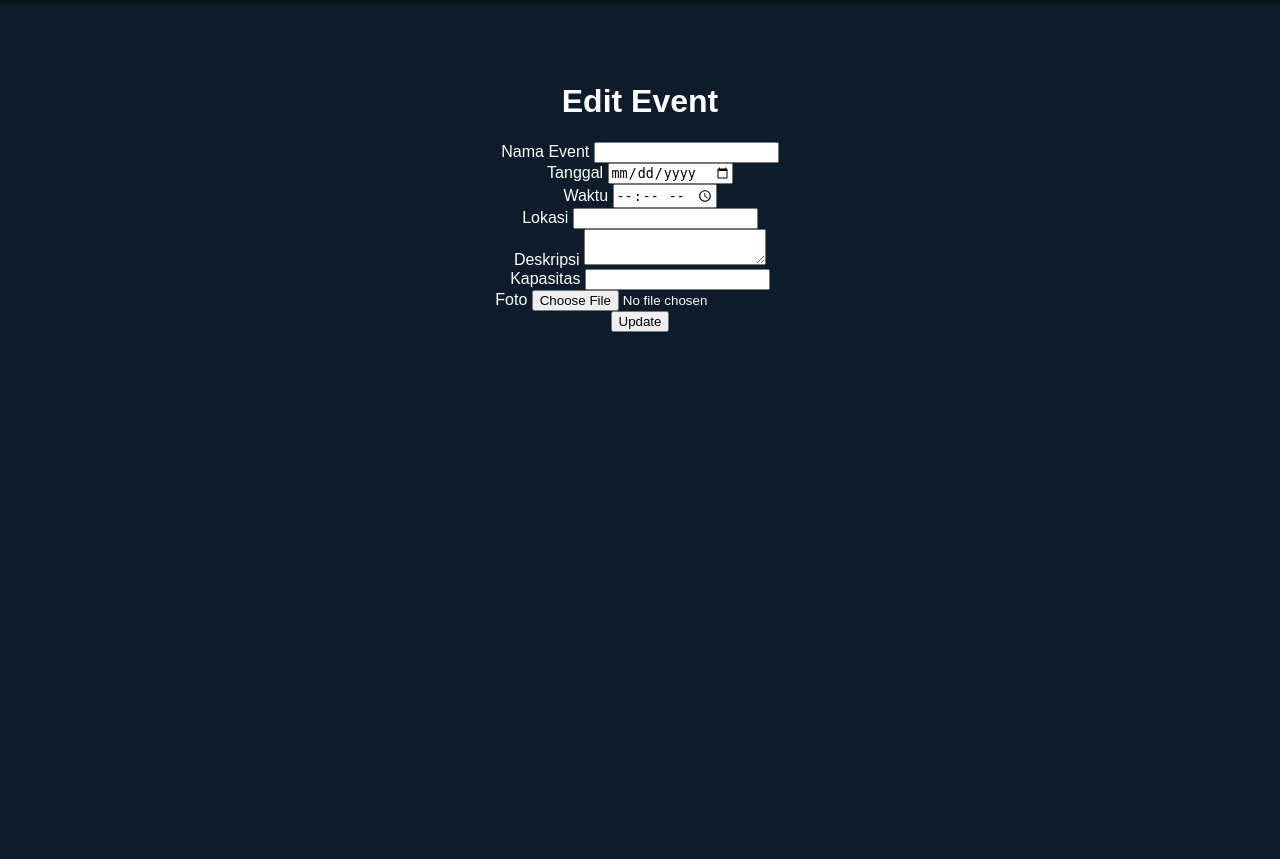
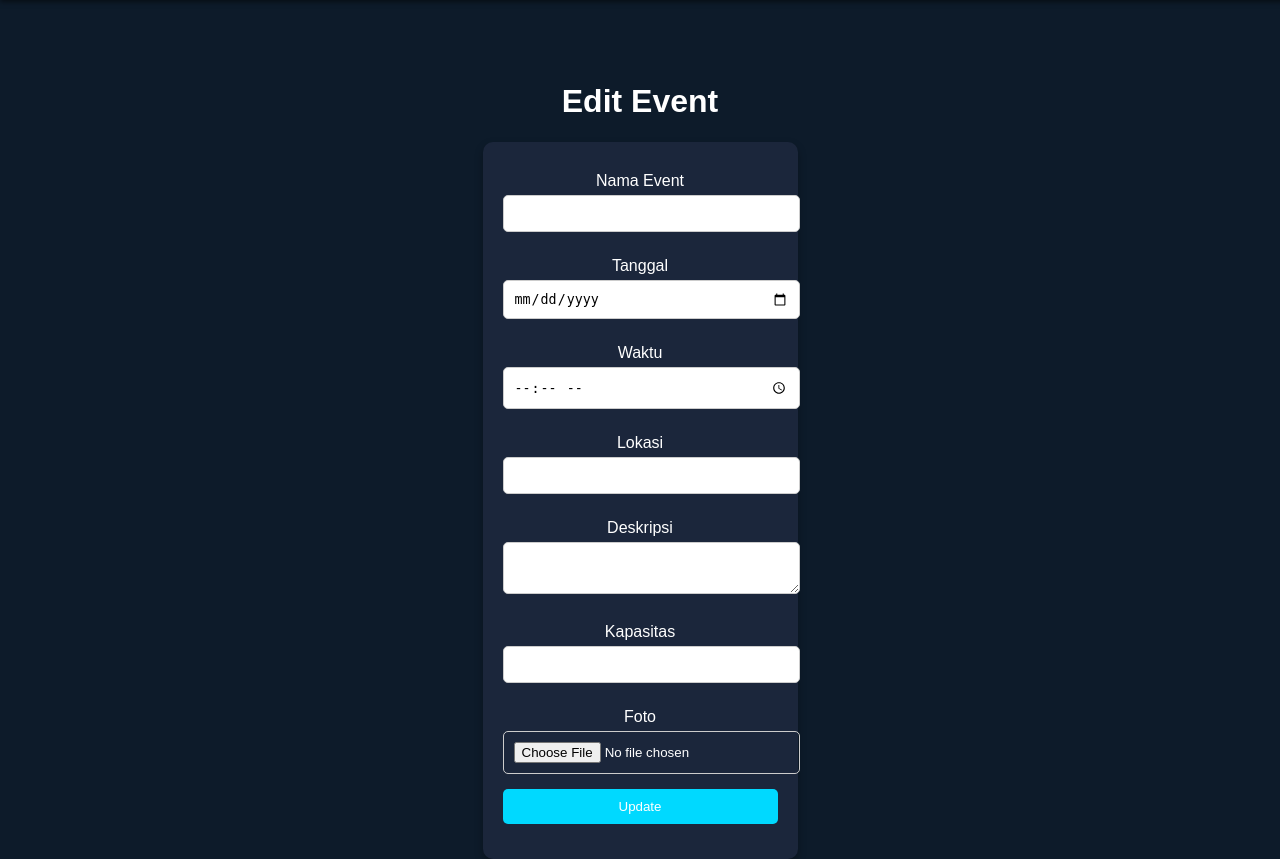
Before and after one commit to akunjone/UTS_IF330_F_Kelompok4, a PHP site: page /admin/edit.php?EventID=1 in a window 1280 px wide. Shown: the part 88-947 px from the top of the page. Before the commit the page ends 420 px from the top, so only its background shows below. Run offline with PHP 8.4, Linux system fonts and the light colour scheme; data that the repository does not hold is empty.

Commit message:
Update edit.php

```diff
--- a/UTSWEBPROG/admin/edit.php
+++ b/UTSWEBPROG/admin/edit.php
@@ -42,6 +42,45 @@
             margin-top: 150px;
             text-align: center;
         }
+        .card {
+            background-color: #1b263b;
+            padding: 20px;
+            border-radius: 10px;
+            box-shadow: 0 4px 8px rgba(0, 0, 0, 0.3);
+            max-width: 400px;
+            margin: 0 auto;
+        }
+        .card h1 {
+            color: #00d9ff;
+        }
+        .card label {
+            display: block;
+            margin: 10px 0 5px;
+        }
+        .card input, .card textarea, .card button {
+            width: 100%;
+            padding: 10px;
+            margin-bottom: 15px;
+            border-radius: 5px;
+            border: 1px solid #ccc;
+        }
+        .card button {
+            background-color: #00d9ff;
+            color: #ffffff;
+            border: none;
+            cursor: pointer;
+        }
+        .card button:hover {
+            background-color: #007ea7;
+        }
+        .image-preview {
+            margin-top: 10px;
+            display: none;
+        }
+        .image-preview img {
+            max-width: 100%;
+            border-radius: 5px;
+        }
     </style>
 </head>
     <nav class="NavbarComponents">
@@ -69,7 +108,7 @@
         $dataa = $sql->fetch(PDO::FETCH_ASSOC);
         ?>
         <h1>Edit Event</h1>
-
+        <div class="card">
         <form action="update.php" method="post">
             <input type="hidden" name="EventID" value="<?php echo $dataa['EventID']; ?>" />
             <label>Nama Event</label>
@@ -96,6 +135,6 @@
             <button type="submit">Update</button>
         </form>
     </div>
-
+    </div>
 </body>
 </html>
```
